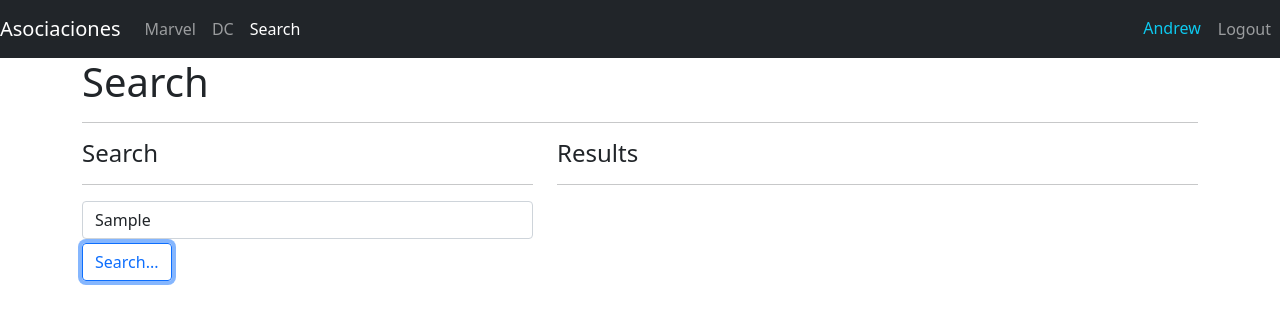
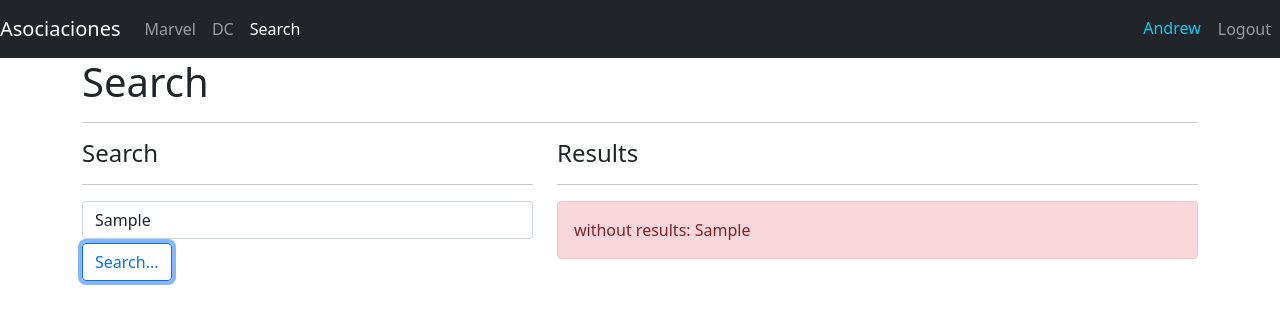
Before and after one commit to andrezffajardo/Heroes-App, a React (Create React App) app: page /search in a window 1280 px wide. Both pictures are taken after typing "Sample" into the empty fields and a click on the button "Search...". Shown: the top 324 px of the page. Built offline with nearby package versions, Linux system fonts and the light colour scheme.

Commit message:
Show conditional messages and add useMemo

```diff
--- a/src/components/hero/HeroCard.js
+++ b/src/components/hero/HeroCard.js
@@ -12,7 +12,7 @@ export const HeroCard = ({
     const imagePath = `/assets/${id}.jpg`
 
     return (
-        <div className="col">
+        <div className="col animate__animated animate__fadeIn">
             <div className="card">
                 <div className="row no-gutters">
                     <div className="col-4">
--- a/src/components/search/SearchScreen.js
+++ b/src/components/search/SearchScreen.js
@@ -3,6 +3,7 @@ import { getHeroesByName } from '../../selectors/getHeroesByName';
 import { HeroCard } from '../hero/HeroCard';
 import { useLocation, useNavigate } from 'react-router-dom';
 import queryString from 'query-string';
+import { useMemo } from 'react';
 
 
 export const SearchScreen = () => {
@@ -18,7 +19,7 @@ export const SearchScreen = () => {
 
     const { searchText } = formValues;
 
-    const heroesFiltered = getHeroesByName(q);
+    const heroesFiltered = useMemo(() => getHeroesByName(q), [q]);
 
     const handleSearch = (e) => {
         e.preventDefault();
@@ -66,6 +67,12 @@ export const SearchScreen = () => {
                     <hr />
 
                     {
+                        (q === '')
+                            ? <div className="alert alert-info"> Search a Hero </div>
+                            : ( heroesFiltered.length === 0 ) && <div className="alert alert-danger"> without results: { q } </div>
+                    }
+
+                    {
                         heroesFiltered.map(hero => (
                             <HeroCard
                                 key={ hero.id }
--- a/src/selectors/getHeroesByName.js
+++ b/src/selectors/getHeroesByName.js
@@ -2,6 +2,8 @@ import { heroes } from '../data/heroes';
 
 
 export const getHeroesByName = (name = '') => {
+
+    console.log('getHeroesByName called');
 
     if ( name.length === 0 ) {
         return [];
```
